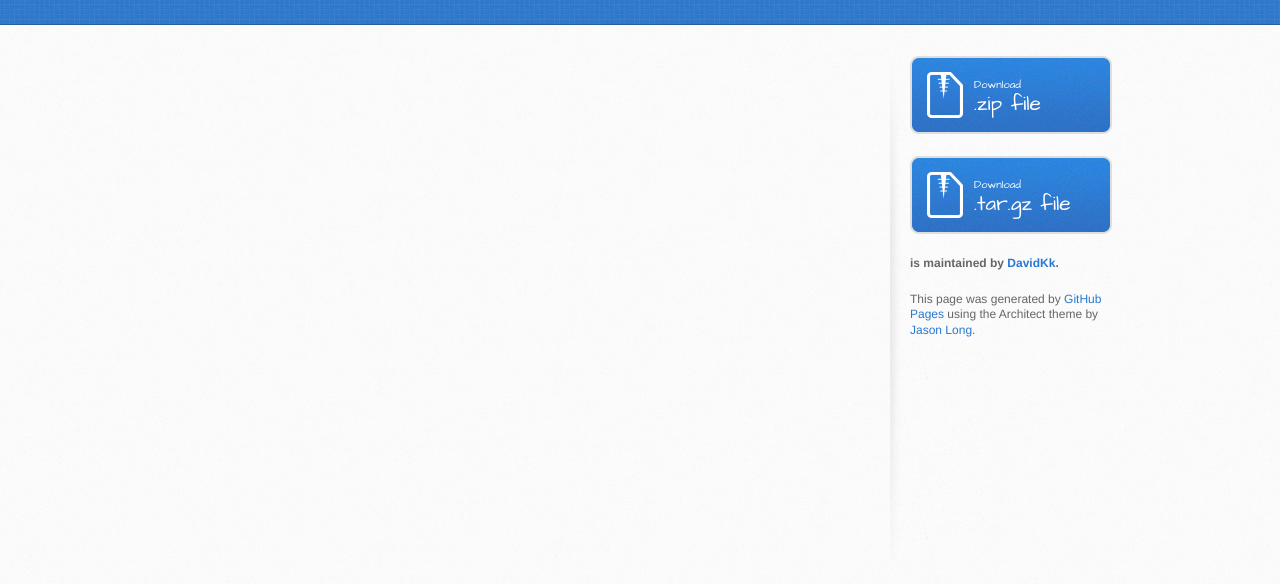
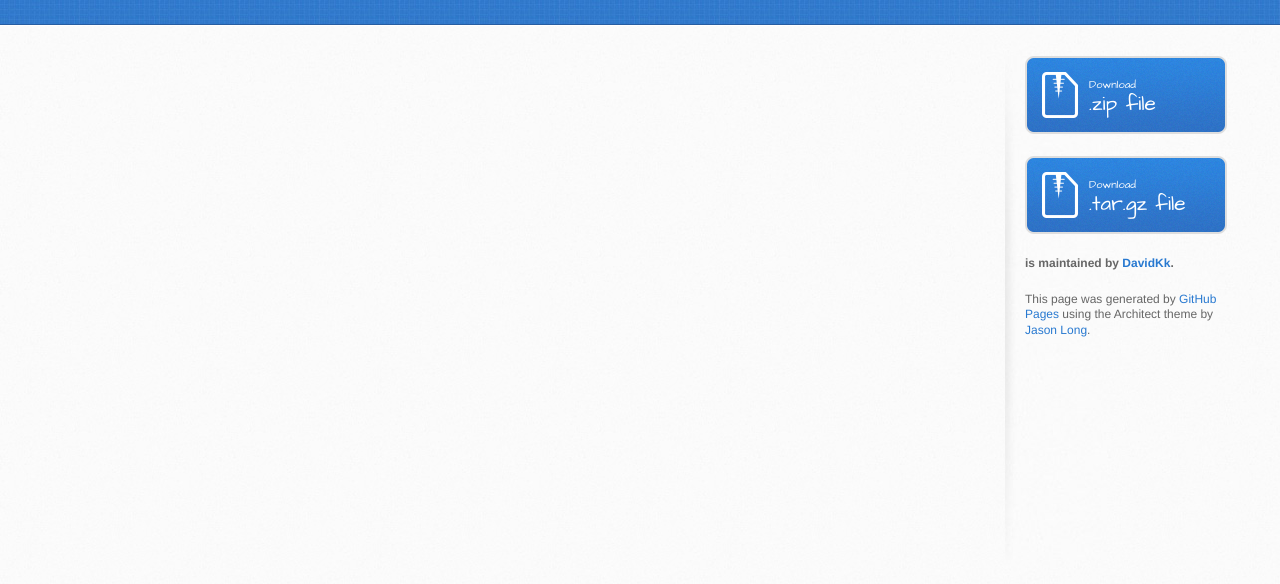
Before and after one commit to DavidKk/killt, a plain HTML site: page index.html in a window 1280 px wide. Shown: the part 220-804 px from the top of the page. Drawn offline with Linux system fonts and the light colour scheme; a script that the page names is missing.

Commit message:
修改样式

```diff
--- a/stylesheets/stylesheet.css
+++ b/stylesheets/stylesheet.css
@@ -479,7 +479,7 @@ header h2 {
 
 .inner {
   position: relative;
-  width: 940px;
+  width: 1170px;
   margin: 0 auto;
 }
 
```
